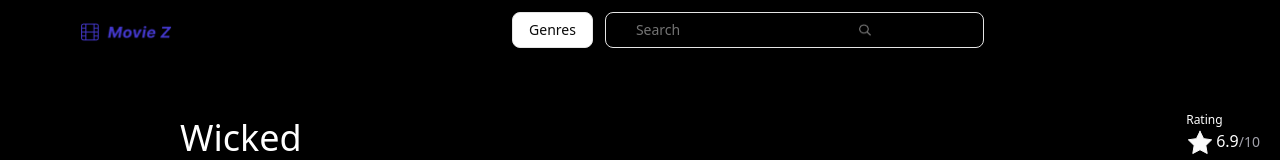
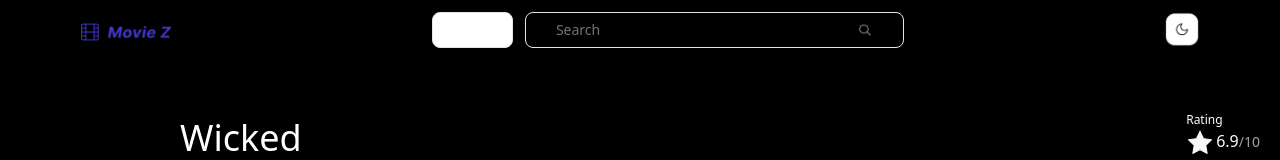
Before and after one commit to ulziinaranzo/movie-site, a Next.js app: page /wicked in a window 1280 px wide. Shown: the top 160 px of the page. Built offline with nearby package versions, Linux system fonts and the light colour scheme.

Commit message:
loveeeeeeee

```diff
--- /dev/null
+++ b/src/app/action/page.tsx
@@ -0,0 +1,37 @@
+import { useEffect, useState } from "react";
+import { MovieCard } from "@/components/MovieCard";  // Assuming you have a MovieCard component
+
+const API_KEY = "4ab655174f58d5c4383d2b343e357314";
+const BASE_URL = "https://api.themoviedb.org/3";
+
+const ActionPage = () => {
+  const [movies, setMovies] = useState([]);
+
+  // Fetch movies by Action genre
+  const fetchActionMovies = async () => {
+    const response = await fetch(`${BASE_URL}/discover/movie?api_key=${API_KEY}&with_genres=28`);
+    const data = await response.json();
+    setMovies(data.results);
+  };
+
+  useEffect(() => {
+    fetchActionMovies();
+  }, []);
+
+  return (
+    <div className="p-5">
+      <h1 className="text-2xl font-semibold text-white mb-5">Action Movies</h1>
+      <div className="grid grid-cols-1 sm:grid-cols-2 md:grid-cols-3 lg:grid-cols-4 gap-4">
+        {movies.length === 0 ? (
+          <p className="text-white">Loading...</p>
+        ) : (
+          movies.map((movie) => (
+            <MovieCard key={movie.id} movie={movie} />
+          ))
+        )}
+      </div>
+    </div>
+  );
+};
+
+export default ActionPage;
--- a/src/app/components/TopRated.tsx
+++ b/src/app/components/TopRated.tsx
@@ -1,39 +1,30 @@
 "use client";
+
 import { useState, useEffect } from "react";
 import { ArrowIcon } from "../assets/ArrowIcon";
 import { StarIcon } from "../assets/StarIcon";
 import Link from "next/link";
 
-const items = [
-  { img: "Images/toprated-1.png", rating: "6.9", name: "Pulp Fiction" },
-  {
-    img: "Images/toprated-2.png",
-    rating: "6.9",
-    name: "The Lord of the Rings: Fellowship of the Kings",
-  },
-  {
-    img: "Images/toprated-3.png",
-    rating: "6.9",
-    name: "The Good, the Bad and the Ugly",
-  },
-  { img: "Images/toprated-4.png", rating: "6.9", name: "Forrest Gump" },
-  { img: "Images/toprated-5.png", rating: "6.9", name: "Fight Club" },
-  { img: "Images/toprated-6.png", rating: "6.9", name: "Saving Private Ryan" },
-  { img: "Images/toprated-7.png", rating: "6.9", name: "City of God" },
-  {
-    img: "Images/toprated-8.png",
-    rating: "6.9",
-    name: "The Green Mile",
-  },
-  { img: "Images/toprated-9.png", rating: "6.9", name: "Life is Beautiful" },
-  {
-    img: "Images/toprated-10.png",
-    rating: "6.9",
-    name: "Terminator 2: Judgement Day",
-  },
-];
+const API_KEY = "4ab655174f58d5c4383d2b343e357314";
+const BASE_URL = "https://api.themoviedb.org/3";
 
 export const TopRated = () => {
+  const [movies, setMovies] = useState([]);
+
+  useEffect(() => {
+    async function fetchTopRatedMovies() {
+      try {
+        const response = await fetch(`${BASE_URL}/movie/top_rated?api_key=${API_KEY}&language=en-US&page=1`);
+        const data = await response.json();
+        setMovies(data.results);
+      } catch (error) {
+        console.error("Error fetching top-rated movies:", error);
+      }
+    }
+
+    fetchTopRatedMovies();
+  }, []);
+
   return (
     <div className="flex flex-col w-full max-w-[1440px] mx-auto h-fit px-[20px] lg:px-[80px] pb-[52px] gap-[32px]">
       <div className="flex justify-between text-center items-center">
@@ -47,30 +38,105 @@
         </Link>
       </div>
       <div className="grid grid-cols-2 gap-[20px] sm:grid-cols-3 md:grid-cols-4 lg:grid-cols-5 lg:gap-[32px]">
-        {items.map(({ img, rating, name }, index) => {
-          return (
-            <div
-              key={index}
-              className="flex flex-col items-center rounded-lg overflow-hidden"
-            >
+        {movies.map((movie, index) => (
+          <div key={index} className="flex flex-col items-center rounded-lg overflow-hidden">
             <img
-                src={img}
+              src={`https://image.tmdb.org/t/p/w500${movie.poster_path}`}
+              alt={movie.title}
               className="object-cover w-[158px] h-[233px] lg:w-full lg:h-[340px]"
             />
             <div className="bg-[#F4F4F5] w-[157px] h-[76px] lg:w-full lg:h-[99px] p-[8px] flex flex-col">
               <div className="flex items-center text-sm lg:text-[16px] text-black gap-[5px]">
                 <StarIcon />
-                  <b>{rating}</b>
-                  <span className="text-[12px] text-[#71717A] font-[500]">
-                    /10
-                  </span>
+                <b>{movie.vote_average.toFixed(1)}</b>
+                <span className="text-[12px] text-[#71717A] font-[500]">/10</span>
               </div>
-                <div className="text-sm lg:text-[18px] text-black">{name}</div>
+              <div className="text-sm lg:text-[18px] text-black">{movie.title}</div>
             </div>
           </div>
-          );
-        })}
+        ))}
       </div>
     </div>
   );
 };
+
+
+
+
+
+// "use client";
+// import { useState, useEffect } from "react";
+// import { ArrowIcon } from "../assets/ArrowIcon";
+// import { StarIcon } from "../assets/StarIcon";
+// import Link from "next/link";
+
+// const items = [
+//   { img: "Images/toprated-1.png", rating: "6.9", name: "Pulp Fiction" },
+//   {
+//     img: "Images/toprated-2.png",
+//     rating: "6.9",
+//     name: "The Lord of the Rings: Fellowship of the Kings",
+//   },
+//   {
+//     img: "Images/toprated-3.png",
+//     rating: "6.9",
+//     name: "The Good, the Bad and the Ugly",
+//   },
+//   { img: "Images/toprated-4.png", rating: "6.9", name: "Forrest Gump" },
+//   { img: "Images/toprated-5.png", rating: "6.9", name: "Fight Club" },
+//   { img: "Images/toprated-6.png", rating: "6.9", name: "Saving Private Ryan" },
+//   { img: "Images/toprated-7.png", rating: "6.9", name: "City of God" },
+//   {
+//     img: "Images/toprated-8.png",
+//     rating: "6.9",
+//     name: "The Green Mile",
+//   },
+//   { img: "Images/toprated-9.png", rating: "6.9", name: "Life is Beautiful" },
+//   {
+//     img: "Images/toprated-10.png",
+//     rating: "6.9",
+//     name: "Terminator 2: Judgement Day",
+//   },
+// ];
+
+// export const TopRated = () => {
+//   return (
+//     <div className="flex flex-col w-full max-w-[1440px] mx-auto h-fit px-[20px] lg:px-[80px] pb-[52px] gap-[32px]">
+//       <div className="flex justify-between text-center items-center">
+//         <div className="flex text-[24px] font-[600] text-[white] mb-[4px]">
+//           Top Rated
+//         </div>
+//         <Link href={"/topRated"}>
+//           <div className="flex items-center text-[14px] font-[500] gap-[8px] cursor-pointer text-white">
+//             See more <ArrowIcon />
+//           </div>
+//         </Link>
+//       </div>
+//       <div className="grid grid-cols-2 gap-[20px] sm:grid-cols-3 md:grid-cols-4 lg:grid-cols-5 lg:gap-[32px]">
+//         {items.map(({ img, rating, name }, index) => {
+//           return (
+//             <div
+//               key={index}
+//               className="flex flex-col items-center rounded-lg overflow-hidden"
+//             >
+//               <img
+//                 src={img}
+//                 className="object-cover w-[158px] h-[233px] lg:w-full lg:h-[340px]"
+//               />
+//               <div className="bg-[#F4F4F5] w-[157px] h-[76px] lg:w-full lg:h-[99px] p-[8px] flex flex-col">
+//                 <div className="flex items-center text-sm lg:text-[16px] text-black gap-[5px]">
+//                   <StarIcon />
+//                   <b>{rating}</b>
+//                   <span className="text-[12px] text-[#71717A] font-[500]">
+//                     /10
+//                   </span>
+//                 </div>
+//                 <div className="text-sm lg:text-[18px] text-black">{name}</div>
+//               </div>
+//             </div>
+//           );
+//         })}
+//       </div>
+//     </div>
+//   );
+// };
--- a/src/app/components/Upcoming.tsx
+++ b/src/app/components/Upcoming.tsx
@@ -1,35 +1,29 @@
 "use client";
+
 import { useState, useEffect } from "react";
 import { ArrowIcon } from "../assets/ArrowIcon";
 import { StarIcon } from "../assets/StarIcon";
-const [data, setData] = useState(null);
 
-const items = [
-  { img: "Images/upcoming-box.png", rating: "6.9", name: "Dear Santa" },
-  {
-    img: "Images/upcoming-box2.png",
-    rating: "6.9",
-    name: "How To Train Your Dragon Live Action",
-  },
-  { img: "Images/upcoming-box3.png", rating: "6.9", name: "Alien Romulus" },
-  { img: "Images/upcoming-box4.png", rating: "6.9", name: "From the Ashes" },
-  { img: "Images/upcoming-box5.png", rating: "6.9", name: "Space Dogg" },
-  { img: "Images/upcoming-box6.png", rating: "6.9", name: "The Order" },
-  { img: "Images/upcoming-box7.png", rating: "6.9", name: "Y2K" },
-  {
-    img: "Images/upcoming-box8.png",
-    rating: "6.9",
-    name: "Solo Leveling: ReAwakening",
-  },
-  { img: "Images/upcoming-box9.png", rating: "6.9", name: "Get Away" },
-  {
-    img: "Images/upcoming-box10.png",
-    rating: "6.9",
-    name: "Sonic the Hedgehog 3",
-  },
-];
+const API_KEY = "4ab655174f58d5c4383d2b343e357314";
+const BASE_URL = "https://api.themoviedb.org/3";
 
 export const Upcoming = () => {
+  const [movies, setMovies] = useState([]);
+
+  useEffect(() => {
+    async function fetchUpcomingMovies() {
+      try {
+        const response = await fetch(`${BASE_URL}/movie/upcoming?api_key=${API_KEY}&language=en-US&page=1`);
+        const data = await response.json();
+        setMovies(data.results.slice(0, 10)); // Only take the first 10 movies
+      } catch (error) {
+        console.error("Error fetching upcoming movies:", error);
+      }
+    }
+
+    fetchUpcomingMovies();
+  }, []);
+
   return (
     <div className="flex flex-col w-full max-w-[1440px] mx-auto h-fit p-[20px] lg:p-[80px] gap-[20px] lg:gap-[32px]">
       <div className="flex justify-between items-center">
@@ -42,30 +36,24 @@
       </div>
 
       <div className="grid grid-cols-2 gap-[20px] sm:grid-cols-3 md:grid-cols-4 lg:grid-cols-5 lg:gap-[32px]">
-        {items.map(({ img, rating, name }, index) => {
-          return (
-            <div
-              key={index}
-              className="flex flex-col items-center rounded-lg overflow-hidden"
-            >
+        {movies.map((movie, index) => (
+          <div key={index} className="flex flex-col items-center rounded-lg overflow-hidden">
             <img
-                src={img}
+              src={`https://image.tmdb.org/t/p/w500${movie.poster_path}`}
+              alt={movie.title}
               className="object-cover w-[158px] h-[233px] lg:w-full lg:h-[340px]"
             />
 
             <div className="bg-[#F4F4F5] w-[157px] h-[76px] lg:w-full lg:h-[99px] p-[8px] flex flex-col">
               <div className="flex items-center text-sm lg:text-[16px] text-black gap-[5px]">
                 <StarIcon />
-                  <b>{rating}</b>
-                  <span className="text-[12px] text-[#71717A] font-[500]">
-                    /10
-                  </span>
+                <b>{movie.vote_average.toFixed(1)}</b>
+                <span className="text-[12px] text-[#71717A] font-[500]">/10</span>
               </div>
-                <div className="text-sm lg:text-[18px] text-black">{name}</div>
+              <div className="text-sm lg:text-[18px] text-black">{movie.title}</div>
             </div>
           </div>
-          );
-        })}
+        ))}
       </div>
     </div>
   );
--- a/src/app/layout.tsx
+++ b/src/app/layout.tsx
@@ -1,29 +1,22 @@
-import { Geist, Geist_Mono } from "next/font/google";
+"use client";
+
+import { useState } from "react";
+import { Header } from "./components/Header";
+import { Footer } from "./components/Footer";
 import "./globals.css";
 import { PropsWithChildren } from "react";
 
-const geistSans = Geist({
-  variable: "--font-geist-sans",
-  subsets: ["latin"],
-});
+export default function RootLayout({ children }: PropsWithChildren) {
+  const [darkMode, setDarkMode] = useState(true);
 
-const geistMono = Geist_Mono({
-  variable: "--font-geist-mono",
-  subsets: ["latin"],
-});
-
-export const metadata = {
-  title: "Create Next App",
-  description: "Generated by create next app",
-};
-
-export default function RootLayout({ children }: PropsWithChildren) {
   return (
     <html lang="en">
-      <body
-        className={`${geistSans.variable} ${geistMono.variable} antialiased`}
-      >
-        {children}
+      <body className={darkMode ? "bg-black text-white" : "bg-white text-black"}>
+        <div className="max-w-[1440px] mx-auto w-full">
+          <Header toggleDarkMode={() => setDarkMode(!darkMode)} />
+          <main>{children}</main>
+          <Footer />
+        </div>
       </body>
     </html>
   );
--- a/src/app/page.tsx
+++ b/src/app/page.tsx
@@ -10,12 +10,10 @@
 export default function Home() {
   return (
     <div className="lg:w-[1440px] w-full h-fit m-auto bg-[black] ">
-      <Header />
       <Carousel />
       <Upcoming />
       <Popular />
       <TopRated />
-      <Footer />
     </div>
   );
 }
--- a/src/app/wicked/page.tsx
+++ b/src/app/wicked/page.tsx
@@ -38,7 +38,6 @@
 export default function Home() {
   return (
     <div className="w-[1440px] h-fit m-auto">
-      <Header />
       <div className="flex flex-col bg-black lg:pl-[180px] lg:pr-[180px] lg:pt-[52px] lg:pb-[113px]">
         <div className="flex justify-between gap-[4px] mb-[24px]">
           <div className="flex flex-col">
@@ -157,7 +156,6 @@
           </div>
         </div>
       </div>
-      <Footer />
     </div>
   );
 }
```
Also changed, not shown: src/app/components/Header.tsx (+203 -1 lines). Lines whose indentation alone changed are shown as unchanged.
